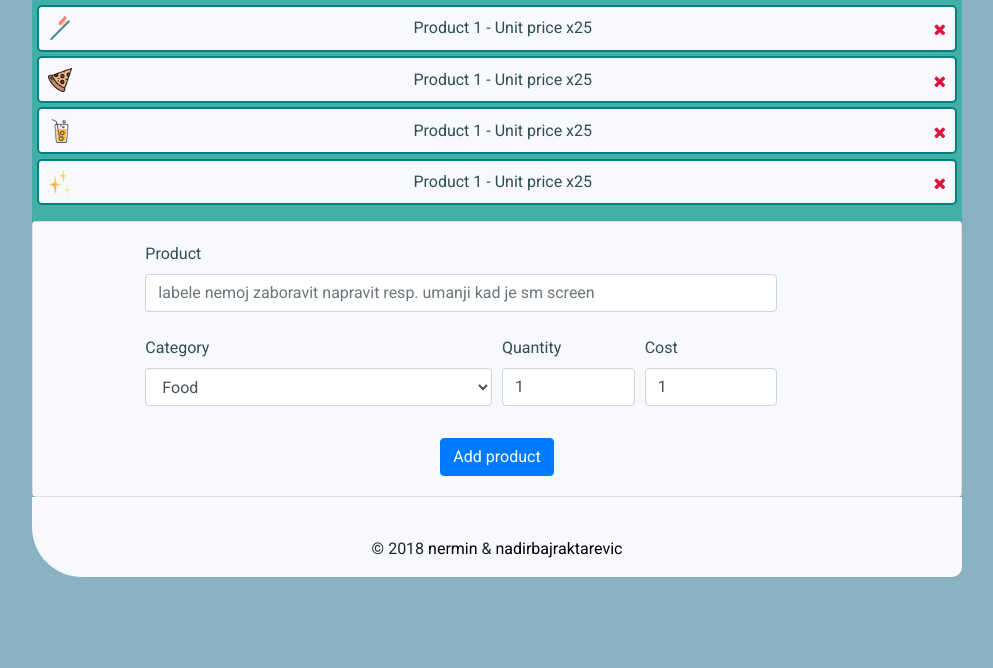
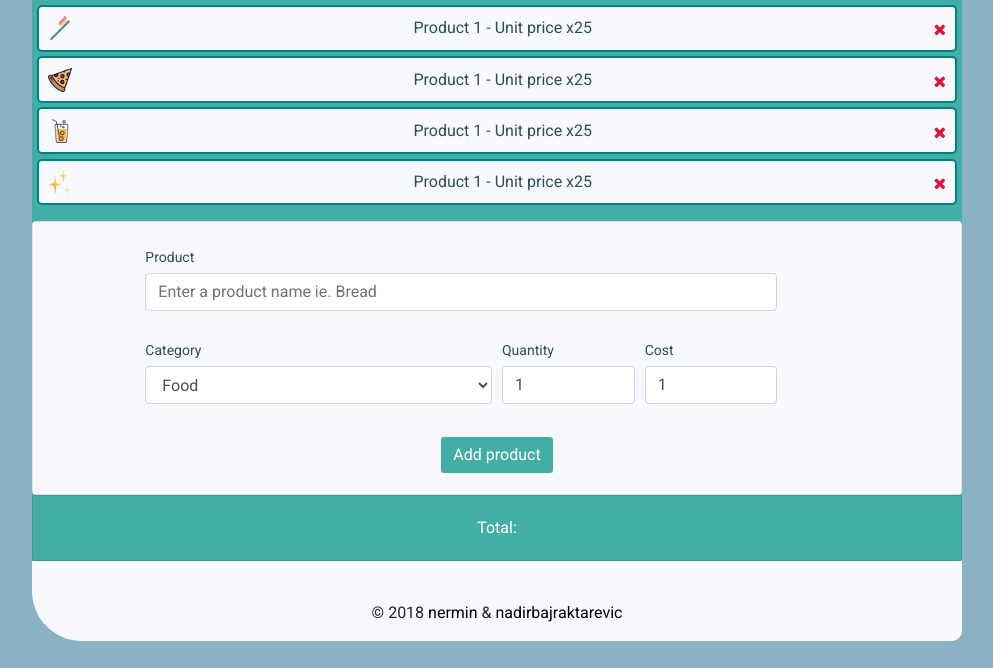
Before and after one commit to noxyb0x/Shopping-List-app, a website: page public/index.html in a window 1280 px wide. Shown: the part 132-800 px from the top of the page, without its empty margins (143-1136 px from the left). Drawn offline with nearby package versions, Linux system fonts and the light colour scheme.

Commit message:
fixed total section and form labels

```diff
--- a/public/css/style.css
+++ b/public/css/style.css
@@ -25,7 +25,7 @@ a{
     color:black;
 }
 
-#sredina{
+#mid{
     background-color: #42aea6;
 }
 
@@ -107,7 +107,12 @@ ul {
     background-color: ghostwhite;
 }
 #addElement #submitBtn{
-
+    background-color: #42aea6;
+    border-color: beige;
+}
+#addElement #submitBtn:hover{
+    background-color:teal;
+    border-color: beige;
 }
 /* initially remove up and down arrows from number fields in form */
 input[type="number"] {
@@ -119,7 +124,11 @@ input[type="number"]:focus {
 
 /*-----------------*/
 /* TOTAL AREA */
-#total{
+#total .card{
+    background-color: #42aea6;
+}
+#total p2{
+    color: white;
 }
 /*-----------------*/
 
--- a/public/index.html
+++ b/public/index.html
@@ -41,7 +41,7 @@
                 </div>
             </nav>
         </header>
-        <div id="sredina">
+        <div id="mid">
             <section id="searchCat">
                 <div class="form-group mx-sm-3 mb-2">
                     <input type="search" class="form-control w-50 d-inline-block mt-3" name="q" placeholder="Search products or categories.."
@@ -88,13 +88,13 @@
                         <form id="addProducts">
                             <div class="form-row mx-sm-3 mb-2">
                                 <div class="form-group col-sm-9 offset-sm-1 col-12">
-                                    <label for="pName">Product</label>
-                                    <input type="text" id="pName" class="form-control" placeholder="labele nemoj zaboravit napravit resp. umanji kad je sm screen">
+                                    <label class="col-form-label-sm col-form-label" for="pName">Product</label>
+                                    <input type="text" id="pName" class="form-control" placeholder="Enter a product name ie. Bread">
                                 </div>
                             </div>
                             <div class="form-row mx-sm-3 mb-2">
                                 <div class="form-group col-sm-5 offset-sm-1 col-6">
-                                    <label for="pCategory">Category</label>
+                                    <label class="col-form-label-sm col-form-label" for="pCategory">Category</label>
                                     <select name="categories" class="form-control" id="pCategory">
                                         <option value="food">Food</option>
                                         <option value="drinks">Drinks</option>
@@ -103,12 +103,12 @@
                                     </select>
                                 </div>
                                 <div class="form-group col-sm-2 col-3">
-                                    <label for="pQty">Quantity</label>
-                                    <input type="number" name="productQuant" id="pQty" class="form-control" value="1" min = 1>
+                                    <label class="col-form-label-sm col-form-label" for="pQty">Quantity</label>
+                                    <input type="number" name="productQuant" id="pQty" class="form-control" value="1" min=1>
                                 </div>
                                 <div class="form-group col-sm-2 col-3">
-                                    <label for="pCost">Cost</label>
-                                    <input type="number" name="productCost" id="pCost" class="form-control" value="1" min = 0.1>
+                                    <label class="col-form-label-sm col-form-label" for="pCost">Cost</label>
+                                    <input type="number" name="productCost" id="pCost" class="form-control" value="1" min=0>
                                 </div>
                             </div>
                             <input type="submit" value="Add product" id="submitBtn" class="btn btn-primary mx-auto mt-2">
@@ -117,16 +117,21 @@
                 </div>
             </section>
             <section id="total">
-
+                <div class="card">
+                    <div class="card-body">
+                        <p2>Total: </p2>
+                    </div>
+                </div>
             </section>
         </div>
-        <!-- sredina -->
+        <!-- mid -->
         <footer class="page-footer font-small blue pt-4">
             <div class="container-fluid text-center text-md-left">
                 <div class="footer-copyright py-3 text-center">
                     <div class="container-fluid">
                         © 2018
-                        <a href="https://github.com/noxyb0x">nermin</a> & <a href="https://github.com/nadirbajraktarevic">nadirbajraktarevic</a>
+                        <a href="https://github.com/noxyb0x">nermin</a> &
+                        <a href="https://github.com/nadirbajraktarevic">nadirbajraktarevic</a>
                     </div>
                 </div>
             </div>
```
